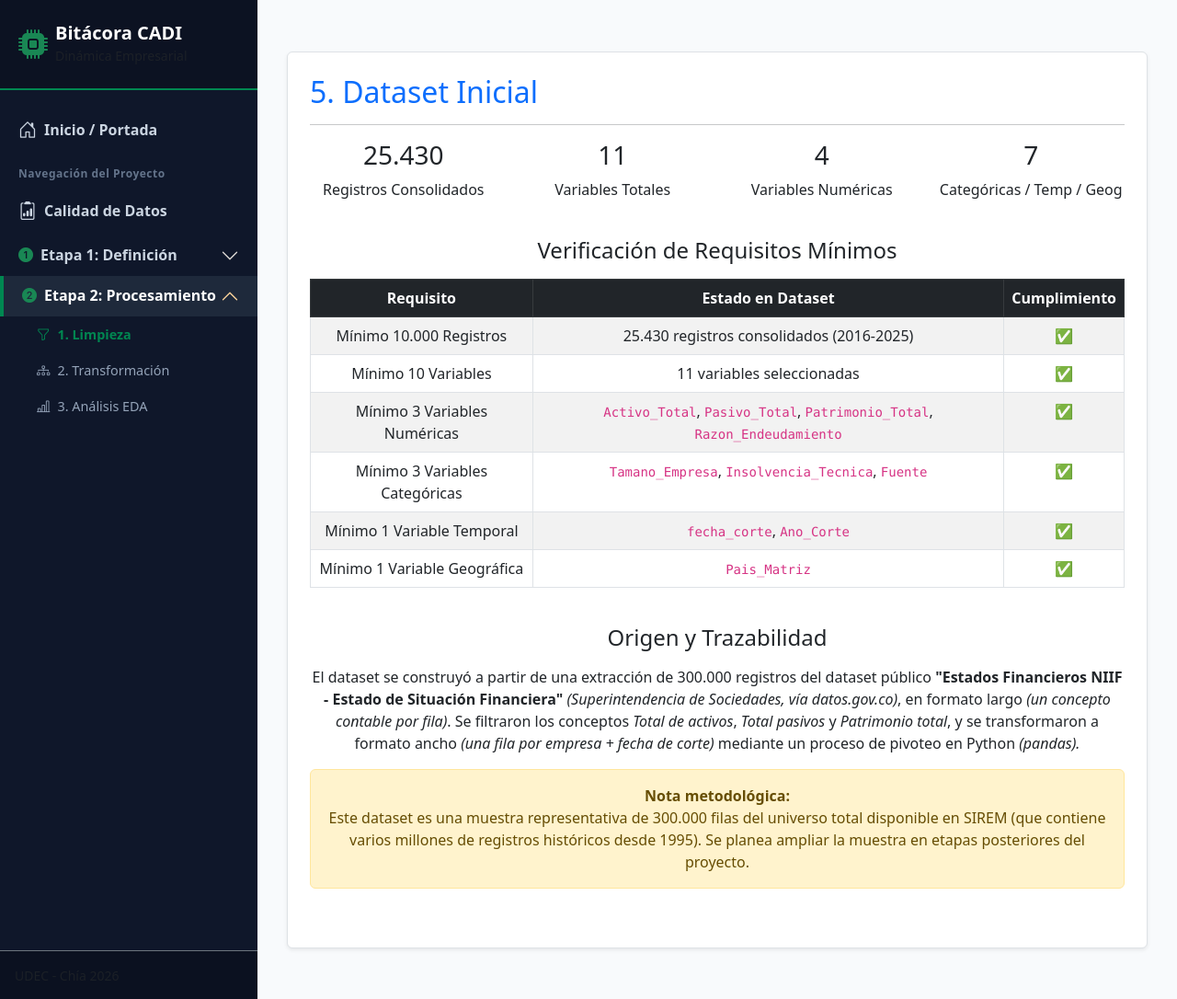
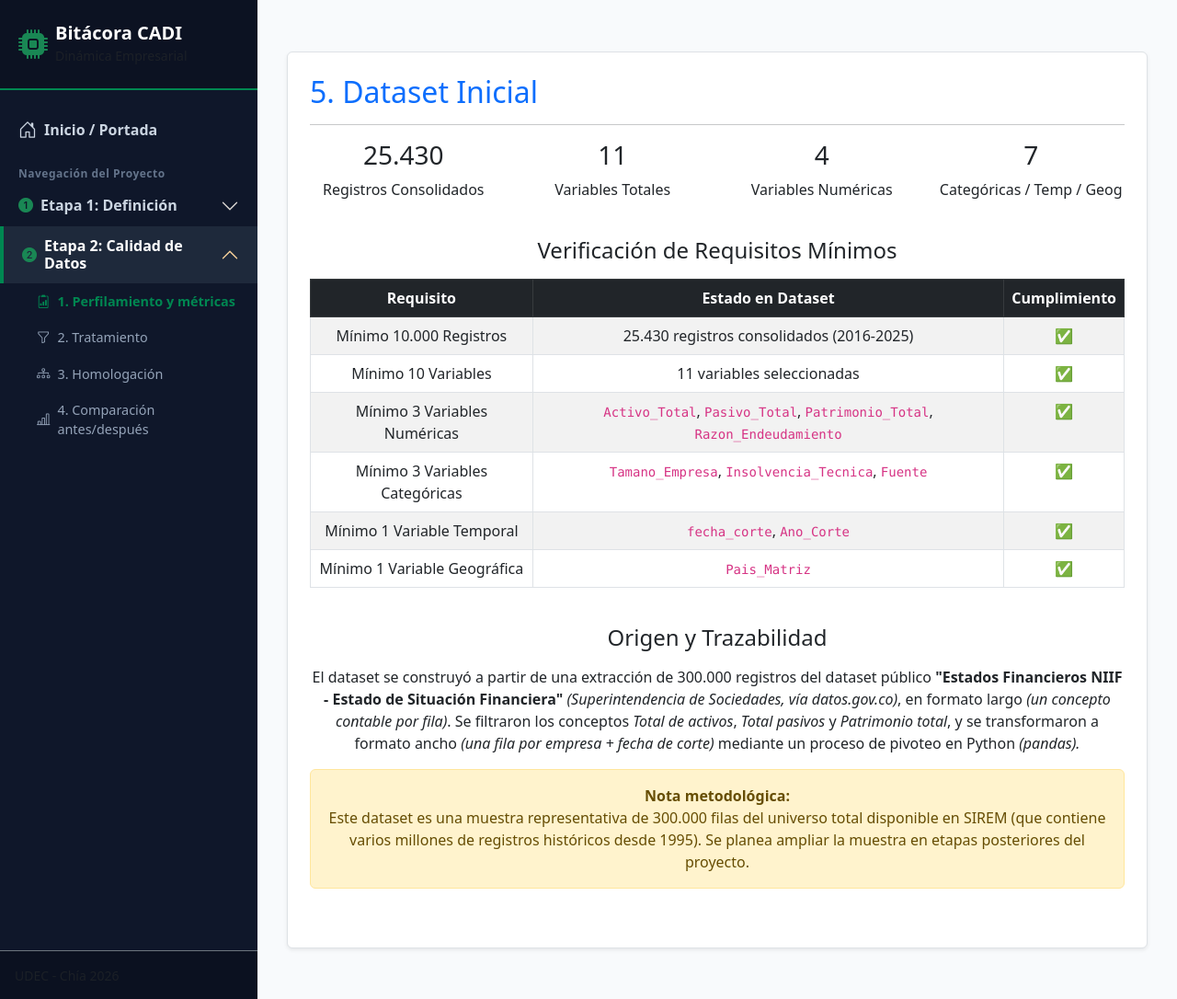
Before and after one commit to Tayrun/Dinamica-Empresarial, a Flask app: page /etapa1/5-dataset in a window 1280 px wide. Shown: the top 1086 px of the page at 92% size. Run offline with Flask 3, Linux system fonts and the light colour scheme.

Commit message:
feat: organiza calidad de datos en etapa 2

```diff
--- a/app.py
+++ b/app.py
@@ -43,7 +43,7 @@ def etapa1_calidad():
 def etapa1_limitaciones():
     return render_template('etapa1/8_limitaciones.html')
 
-@app.route('/calidad-datos')
+@app.route('/etapa2/calidad-datos')
 def calidad_datos():
     return render_template('calidad_datos.html', report=build_report())
 
@@ -53,10 +53,6 @@ def descargar_dataset_tratado():
         treated_csv(), mimetype='text/csv; charset=utf-8',
         headers={'Content-Disposition': 'attachment; filename=dataset_consolidado_tratado.csv'},
     )
-
-if __name__ == '__main__':
-    app.run(debug=True)
-
 
 # --- RUTAS ETAPA 2 ---
 @app.route('/etapa2/limpieza')
@@ -70,3 +66,6 @@ def etapa2_transformacion():
 @app.route('/etapa2/eda')
 def etapa2_eda():
     return render_template('etapa2/3_eda.html')
+
+if __name__ == '__main__':
+    app.run(debug=True)
--- a/templates/layout.html
+++ b/templates/layout.html
@@ -147,10 +147,6 @@
 
             <div class="menu-label">Navegación del Proyecto</div>
 
-            <a href="{{ url_for('calidad_datos') }}" class="sidebar-link-direct">
-                <i class="bi bi-clipboard2-data me-2 fs-5"></i> Calidad de Datos
-            </a>
-
             <div class="accordion sidebar-accordion" id="accordionEtapas">
 
                 <!-- Acordeón Etapa 1 -->
@@ -178,19 +174,22 @@
                 <div class="accordion-item">
                     <h2 class="accordion-header">
                         <button class="accordion-button" type="button" data-bs-toggle="collapse" data-bs-target="#collapseEtapa2">
-                            <i class="bi bi-2-circle-fill me-2 text-success"></i> Etapa 2: Procesamiento
+                            <i class="bi bi-2-circle-fill me-2 text-success"></i> Etapa 2: Calidad de Datos
                         </button>
                     </h2>
                     <div id="collapseEtapa2" class="accordion-collapse collapse show" data-bs-parent="#accordionEtapas">
                         <div class="accordion-body p-0">
-                            <a href="{{ url_for('etapa2_limpieza') if 'etapa2_limpieza' in endpoints else '#' }}" class="sidebar-subitem active">
-                                <i class="bi bi-funnel me-2"></i>1. Limpieza
+                            <a href="{{ url_for('calidad_datos') }}" class="sidebar-subitem active">
+                                <i class="bi bi-clipboard2-data me-2"></i>1. Perfilamiento y métricas
                             </a>
-                            <a href="{{ url_for('etapa2_transformacion') if 'etapa2_transformacion' in endpoints else '#' }}" class="sidebar-subitem">
-                                <i class="bi bi-diagram-3 me-2"></i>2. Transformación
+                            <a href="{{ url_for('etapa2_limpieza') }}" class="sidebar-subitem">
+                                <i class="bi bi-funnel me-2"></i>2. Tratamiento
                             </a>
-                            <a href="{{ url_for('etapa2_eda') if 'etapa2_eda' in endpoints else '#' }}" class="sidebar-subitem">
-                                <i class="bi bi-bar-chart-line me-2"></i>3. Análisis EDA
+                            <a href="{{ url_for('etapa2_transformacion') }}" class="sidebar-subitem">
+                                <i class="bi bi-diagram-3 me-2"></i>3. Homologación
+                            </a>
+                            <a href="{{ url_for('etapa2_eda') }}" class="sidebar-subitem">
+                                <i class="bi bi-bar-chart-line me-2"></i>4. Comparación antes/después
                             </a>
                         </div>
                     </div>
```
Also changed, not shown: templates/etapa2/1_limpieza.html (added, +10 -0 lines), templates/etapa2/2_transformacion.html (added, +9 -0 lines), templates/etapa2/3_eda.html (added, +9 -0 lines).
